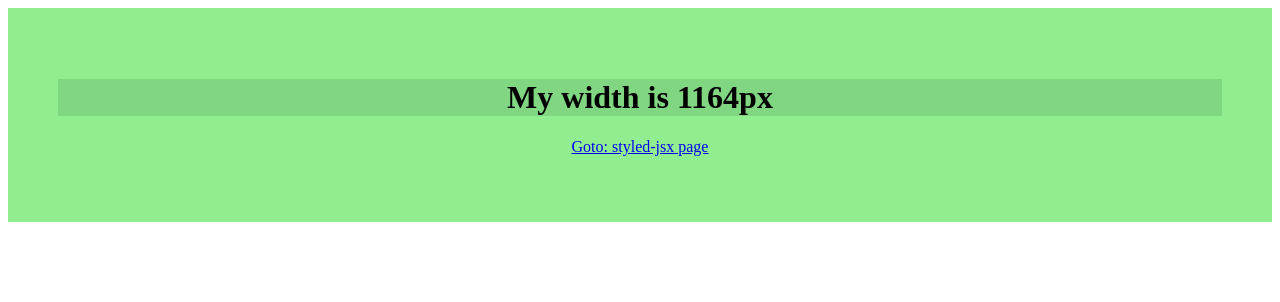
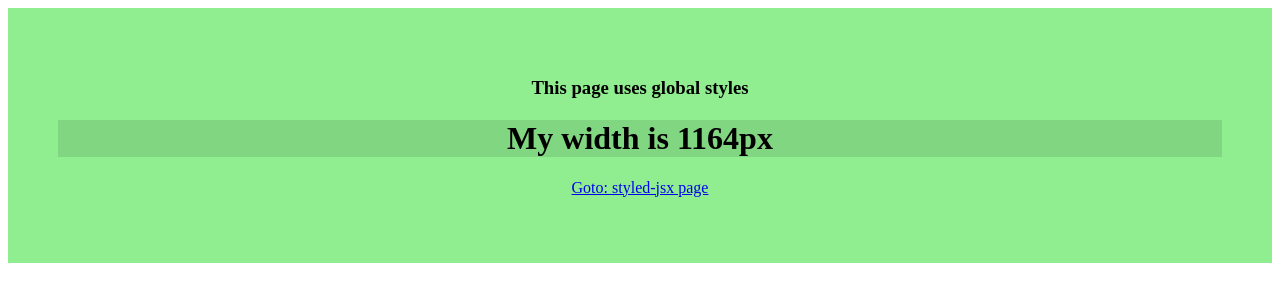
Before and after one commit to iamjacks/wrong-width, a Next.js app: page /other in a window 1280 px wide. Shown: the top 302 px of the page. Built offline with nearby package versions, Linux system fonts and the light colour scheme.

Commit message:
Update other.js

```diff
--- a/pages/other.js
+++ b/pages/other.js
@@ -45,6 +45,7 @@ export default class extends React.Component {
             }
           `}</style>
         </Head>
+        <h3>This page uses global styles</h3>
         <div className='global-inner'>
           <h1>My width is {width}px</h1>
         </div>
```
